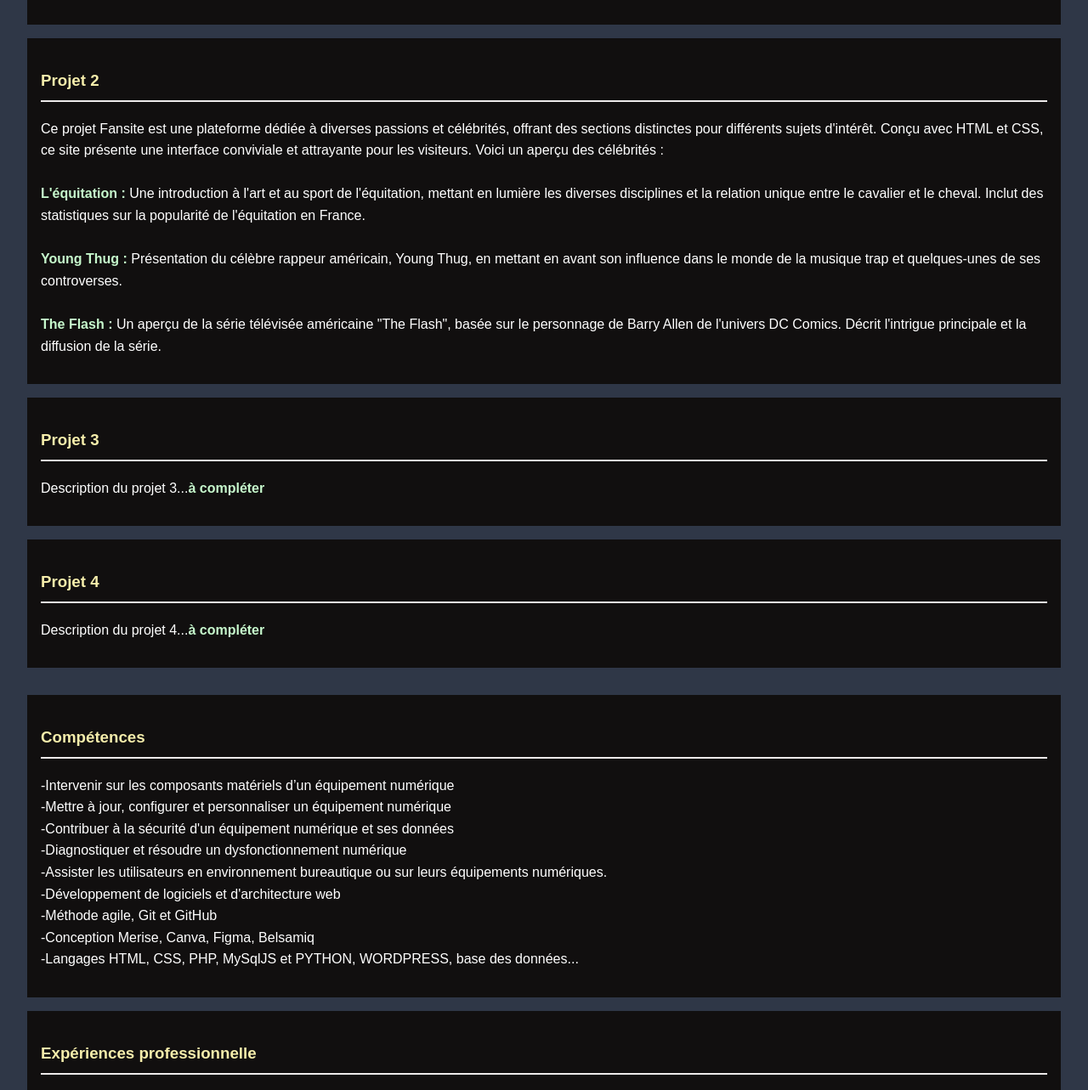
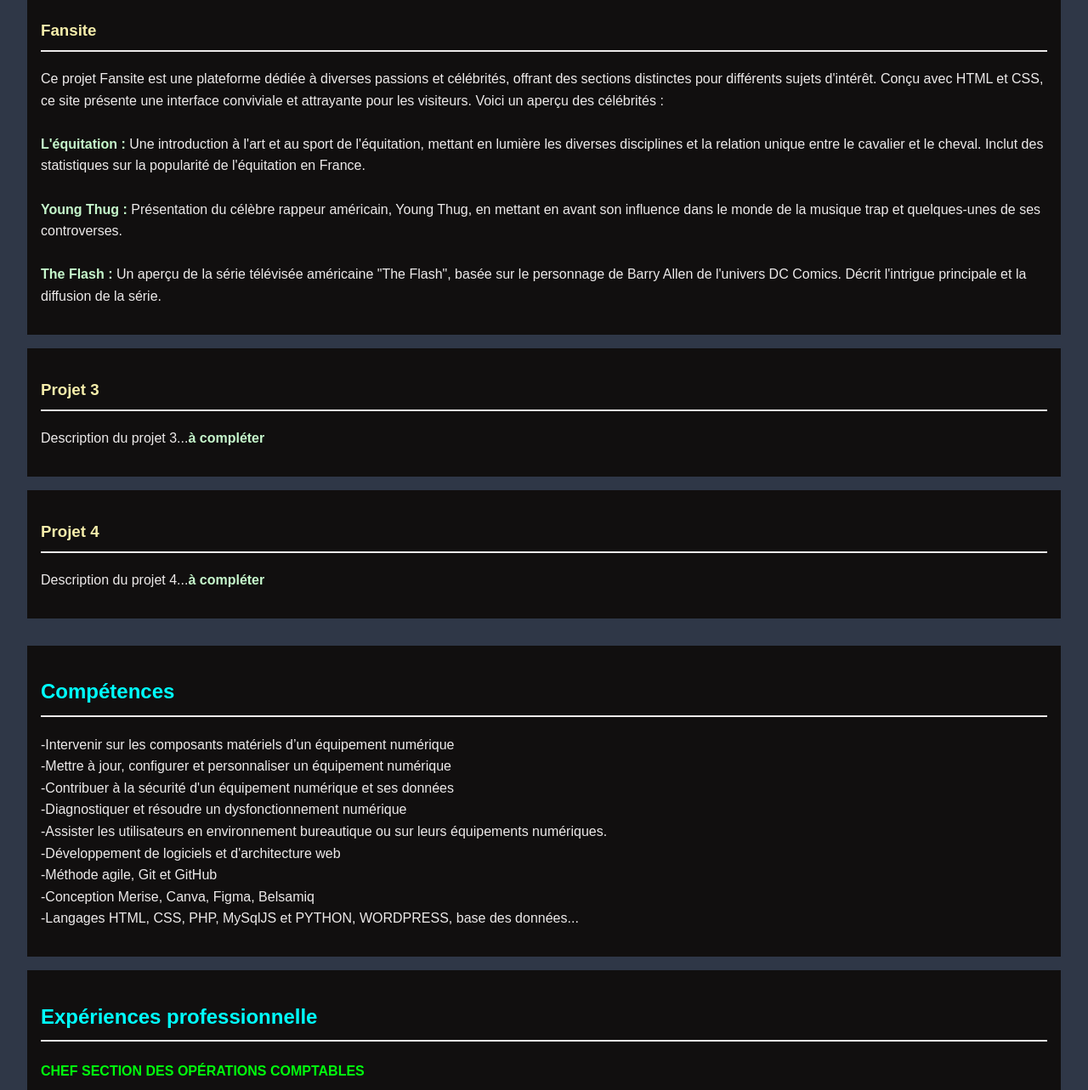
Before and after one commit to mohammed-zelmati/mohammed-zelmati.github.io, a website: page index.html in a window 1280 px wide. Shown: the part 1509-2792 px from the top of the page at 85% size. Drawn offline with Linux system fonts and the light colour scheme.

Commit message:
modified 2 files

```diff
--- a/index.html
+++ b/index.html
@@ -62,7 +62,6 @@
         <section id="projects">
             <h2>Mes Projets</h2>
             <article>
-                <h3>Projet 1</h3>
                 <h3>1- Tic-Tac-Toe</h3>
                 <p>Ce projet implémente un jeu de **Tic-Tac-Toe** en utilisant Python avec les bibliothèques Tkinter et Pygame.
                     Il permet de jouer à ce jeu classique soit contre un autre joueur humain, soit contre une intelligence artificielle (IA).<br>
@@ -75,7 +74,7 @@
                  et l'application GUI s'ouvrira avec le jeu de Tic-Tac-Toe: <strong>$python tic_tac_toe.py</strong> </p>
             </article>
             <article>
-                <h3>Projet 2</h3>
+                <h3>Fansite</h3>
                 <p>Ce projet Fansite est une plateforme dédiée à diverses passions et célébrités,
                     offrant des sections distinctes pour différents sujets d'intérêt.
                     Conçu avec HTML et CSS, ce site présente une interface conviviale et
@@ -102,7 +101,7 @@
         </section>
         <section id="experiences">
             <article>
-                <h3>Compétences</h3>
+                <h2>Compétences</h2>
                 <p>-Intervenir sur les composants matériels d’un équipement numérique<br>
                     -Mettre à jour, configurer et personnaliser un équipement numérique<br>
                     -Contribuer à la sécurité d'un équipement numérique et ses données<br>
@@ -119,7 +118,7 @@
                 <p>Description de'expériences perso...<strong>à compléter</strong></p>
             </article-->
             <article>
-                <h3>Expériences professionnelle</h3>
+                <h2>Expériences professionnelle</h2>
                 <h4>CHEF SECTION DES OPÉRATIONS COMPTABLES</h4>
                 <h5>JUIN1998 - AOUT2010 LA DIRECTION DE LA CONSERVATION FONCIERE - Annaba Algérie</h5>
                 <p>Gestion de la conservation foncière, responsable de la gestion et du contrôle ainsi que d’une
@@ -135,7 +134,7 @@
                 <h5>2011 - 2015 : différentes entreprises du logistiques et BTP/TP (PACA)</h5>
             </article>
             <article>
-                <h3>Formations</h3>
+                <h2>Formations</h2>
 
                 <h4>DÉVELOPPEUR WEB ET WEB MOBILE</h4>
                 <p>Développement Frontend et Backend avec les recommandations de sécurités.
--- a/style.css
+++ b/style.css
@@ -178,7 +178,13 @@ footer p {
 /* Animations */
 h1, h2, h3, p {
     animation: fadeIn 2s ease-in-out;
-    color:rgb(255, 255, 255)
+}
+p {
+    color: #edeaea;
+}
+
+h2 {
+    color:aqua;
 }
 h3 {
     color:rgb(245, 237, 171);
```
